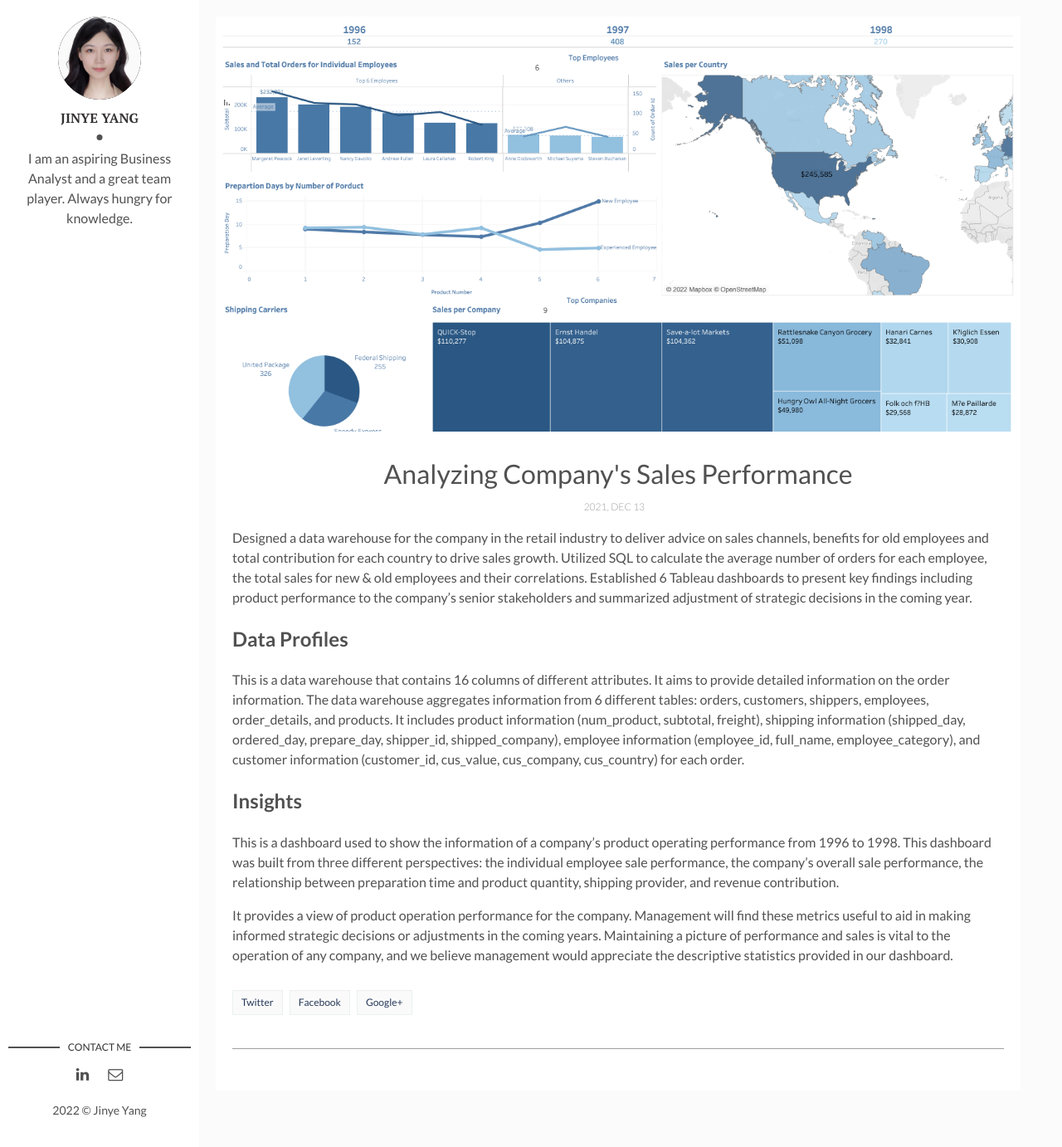
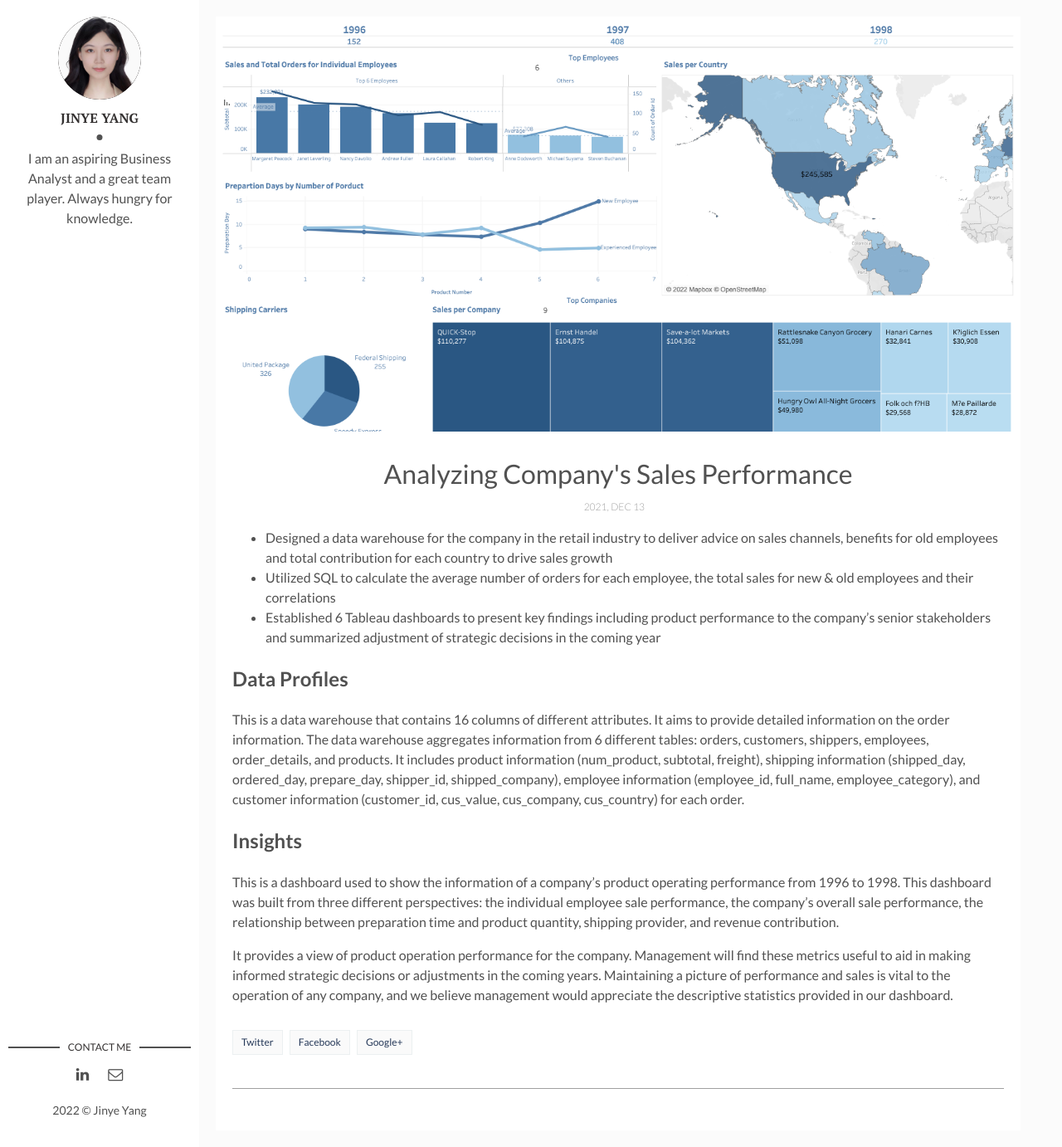
Before and after one commit to jinyey/jinyey.github.io, a Jekyll site: the page built from _posts/2021-12-14-company-sales-performance.markdown, in a window 1280 px wide and 1382 px high. Shown: the whole window at 83% size. Built offline with Jekyll 4.4.1, drawn with Linux system fonts in a browser that asks for light colours.

```diff
--- a/_posts/2021-12-14-company-sales-performance.markdown
+++ b/_posts/2021-12-14-company-sales-performance.markdown
@@ -7,9 +7,9 @@ img: final-project-overview.png # Add image post (optional)
 tags: [Data Management, Warehousing, Visualization] # add tag
 ---
 
-Designed a data warehouse for the company in the retail industry to deliver advice on sales channels, benefits for old employees and total contribution for each country to drive sales growth.
-Utilized SQL to calculate the average number of orders for each employee, the total sales for new & old employees and their correlations.
-Established 6 Tableau dashboards to present key findings including product performance to the company's senior stakeholders and summarized adjustment of strategic decisions in the coming year.
+* Designed a data warehouse for the company in the retail industry to deliver advice on sales channels, benefits for old employees and total contribution for each country to drive sales growth
+* Utilized SQL to calculate the average number of orders for each employee, the total sales for new & old employees and their correlations
+* Established 6 Tableau dashboards to present key findings including product performance to the company's senior stakeholders and summarized adjustment of strategic decisions in the coming year
 
 ## Data Profiles
 This is a data warehouse that contains 16 columns of different attributes. It aims to provide detailed information on the order information. The data warehouse aggregates information from 6 different tables: orders, customers, shippers, employees, order_details, and products. It includes product information (num_product, subtotal, freight), shipping information (shipped_day, ordered_day, prepare_day, shipper_id, shipped_company),  employee information (employee_id, full_name, employee_category), and customer information (customer_id, cus_value, cus_company, cus_country) for each order.
```
